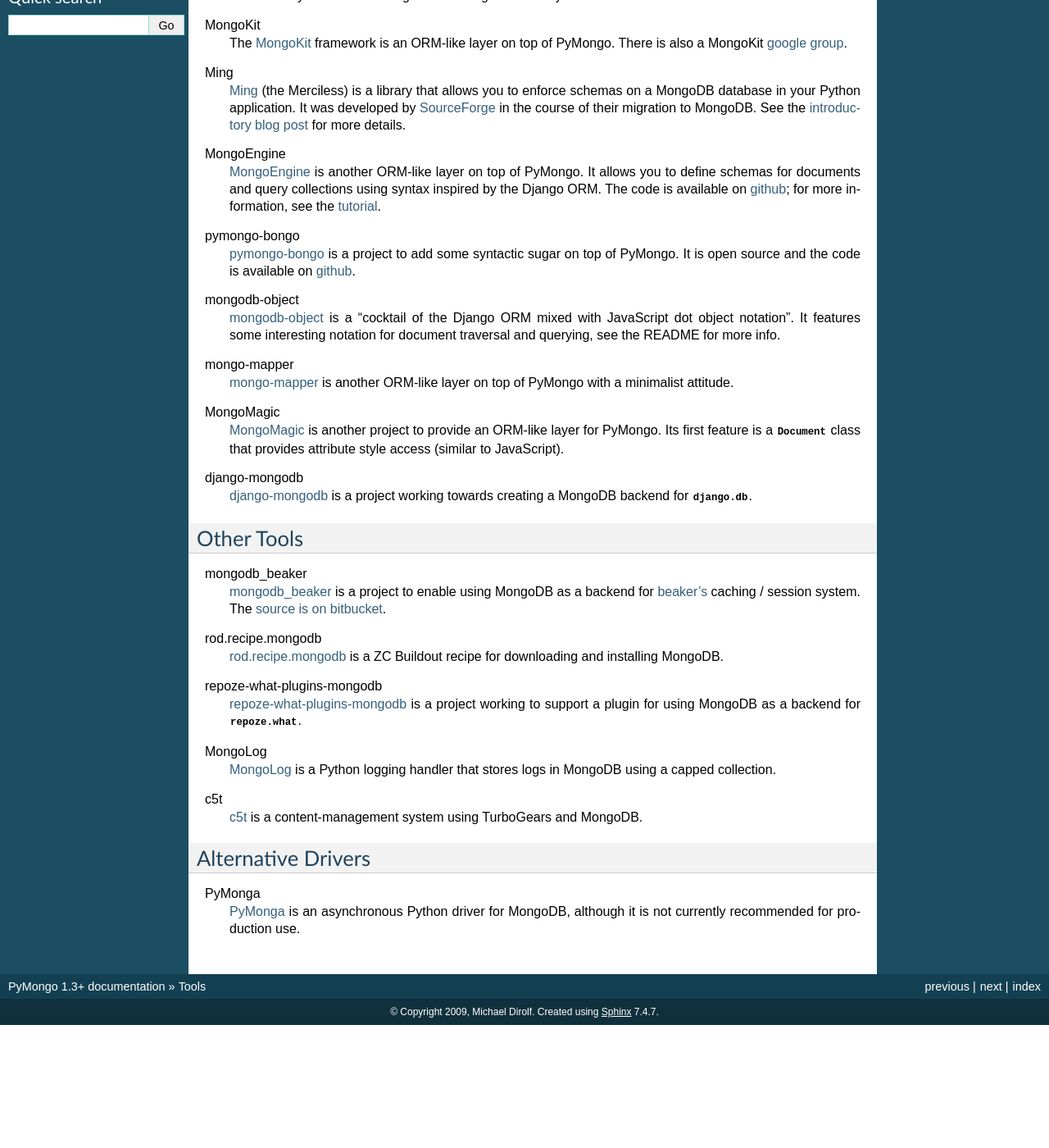
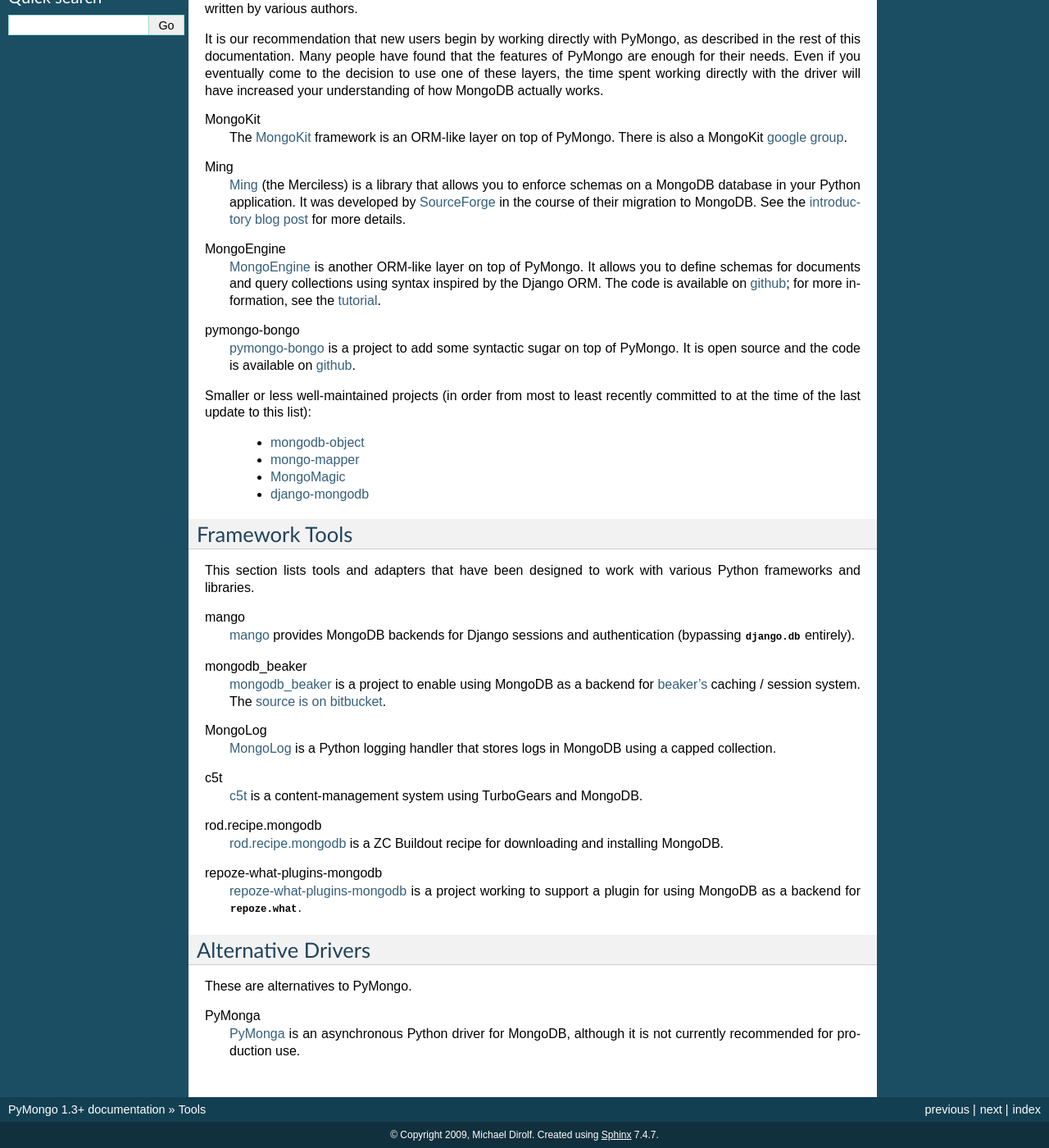
Before and after one commit to mongodb/mongo-python-driver, a Sphinx documentation site: the page built from doc/tools.rst, in a window 1280 px wide and 1400 px high, scrolled down 362 px. Shown: the whole window at 82% size. Built offline with Sphinx 7.4.7, drawn with Linux system fonts in a browser that asks for light colours; before the commit the page ends 1612 px from its top, so only the background shows below that; some of the changed text lies outside the part shown.

Commit message:
adding mango to django FAQ / tools list. trying to bring some sanity to tools list w/o kicking any projects out

```diff
--- a/doc/tools.rst
+++ b/doc/tools.rst
@@ -3,6 +3,13 @@
 Many tools have been written for working with **PyMongo**. If you know
 of or have created a tool for working with MongoDB from Python please
 list it here.
+
+.. note:: We try to keep this list current. As such, projects that
+   have not been updated recently or appear to be unmaintained will
+   occasionally be removed from the list or moved to the back (to keep
+   the list from becoming too intimidating). If a project gets removed
+   that is still being developed or is in active use please let us
+   know or add it back.
 
 ORM-like Layers
 ---------------
@@ -46,37 +53,38 @@
   source and the code is available on `github
   <http://github.com/svetlyak40wt/pymongo-bongo>`_.
 
-mongodb-object
-  `mongodb-object
-  <http://github.com/marcboeker/mongodb-object/tree/master>`_ is a
-  "cocktail of the Django ORM mixed with JavaScript dot object
-  notation". It features some interesting notation for document
-  traversal and querying, see the README for more info.
+Smaller or less well-maintained projects (in order from most to least
+recently committed to at the time of the last update to this list):
 
-mongo-mapper
-  `mongo-mapper
-  <http://github.com/jeffjenkins/mongo-mapper/tree/master>`_ is
-  another ORM-like layer on top of PyMongo with a minimalist attitude.
+  - `mongodb-object <http://github.com/marcboeker/mongodb-object>`_
+  - `mongo-mapper <http://github.com/jeffjenkins/mongo-mapper/tree/master>`_
+  - `MongoMagic <http://bitbucket.org/bottiger/mongomagic/wiki/Home>`_
+  - `django-mongodb <http://bitbucket.org/kpot/django-mongodb/>`_
 
-MongoMagic
-  `MongoMagic <http://bitbucket.org/bottiger/mongomagic/wiki/Home>`_
-  is another project to provide an ORM-like layer for PyMongo. Its
-  first feature is a :class:`Document` class that provides attribute style
-  access (similar to JavaScript).
+Framework Tools
+---------------
+This section lists tools and adapters that have been designed to work with various Python frameworks and libraries.
 
-django-mongodb
-  `django-mongodb <http://bitbucket.org/kpot/django-mongodb/>`_ is a
-  project working towards creating a MongoDB backend for
-  :mod:`django.db`.
+mango
+  `mango <http://github.com/vpulim/mango>`_ provides MongoDB
+  backends for Django sessions and authentication (bypassing
+  :mod:`django.db` entirely).
 
-Other Tools
------------
 mongodb_beaker
   `mongodb_beaker <http://pypi.python.org/pypi/mongodb_beaker>`_ is a
   project to enable using MongoDB as a backend for `beaker's
   <http://beaker.groovie.org/>`_ caching / session system. The
   `source is on bitbucket
   <http://bitbucket.org/bwmcadams/mongodb_beaker/>`_.
+
+MongoLog
+  `MongoLog <http://github.com/andreisavu/mongodb-log/>`_
+  is a Python logging handler that stores logs in MongoDB using a
+  capped collection.
+
+c5t
+  `c5t <http://bitbucket.org/percious/c5t/>`_ is a
+  content-management system using TurboGears and MongoDB.
 
 rod.recipe.mongodb
   `rod.recipe.mongodb
@@ -89,17 +97,10 @@
   project working to support a plugin for using MongoDB as a backend
   for :mod:`repoze.what`.
 
-MongoLog
-  `MongoLog <http://github.com/andreisavu/mongodb-log/tree/master>`_
-  is a Python logging handler that stores logs in MongoDB using a
-  capped collection.
-
-c5t
-  `c5t <http://bitbucket.org/percious/c5t/>`_ is a
-  content-management system using TurboGears and MongoDB.
-
 Alternative Drivers
 -------------------
+These are alternatives to PyMongo.
+
 PyMonga
   `PyMonga <http://github.com/fiorix/mongo-async-python-driver>`_ is
   an asynchronous Python driver for MongoDB, although it is not
```
Also changed, not shown: doc/faq.rst (+6 -6 lines).
